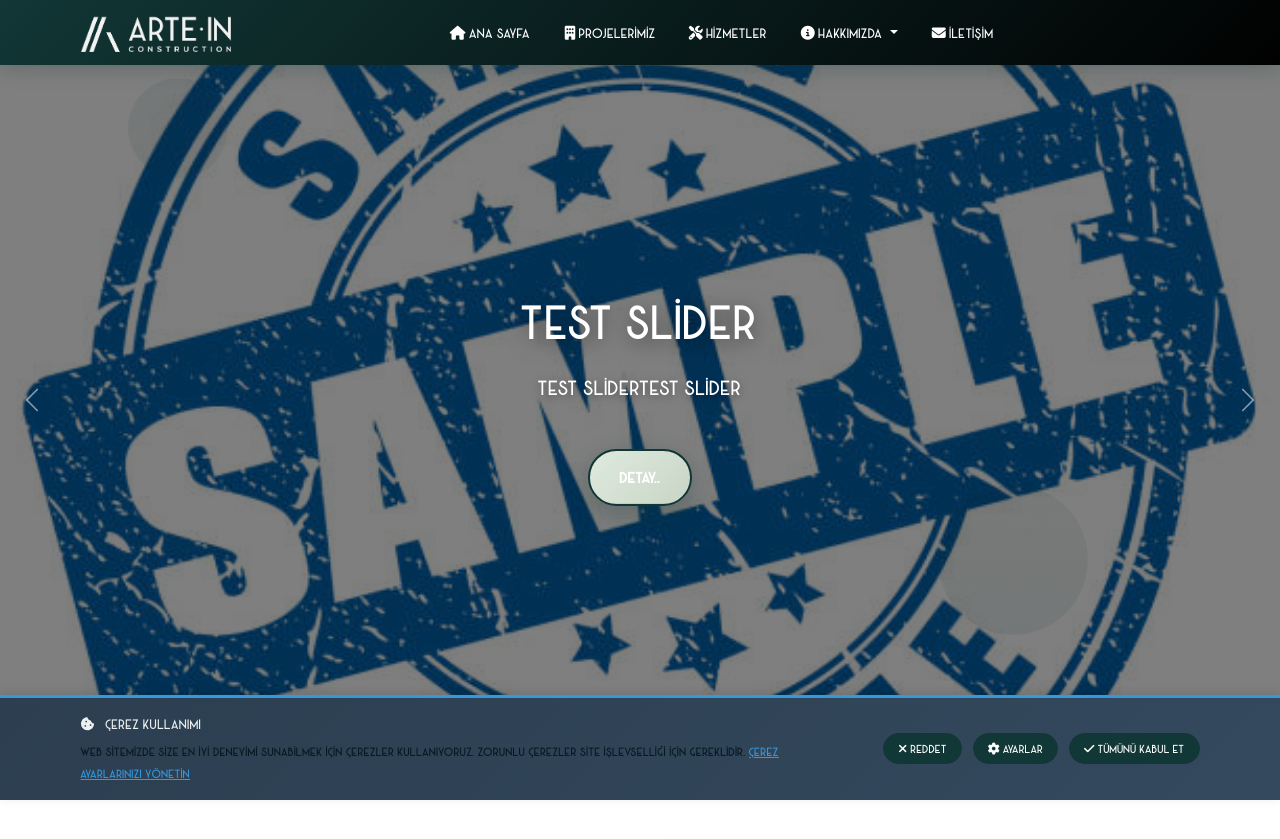
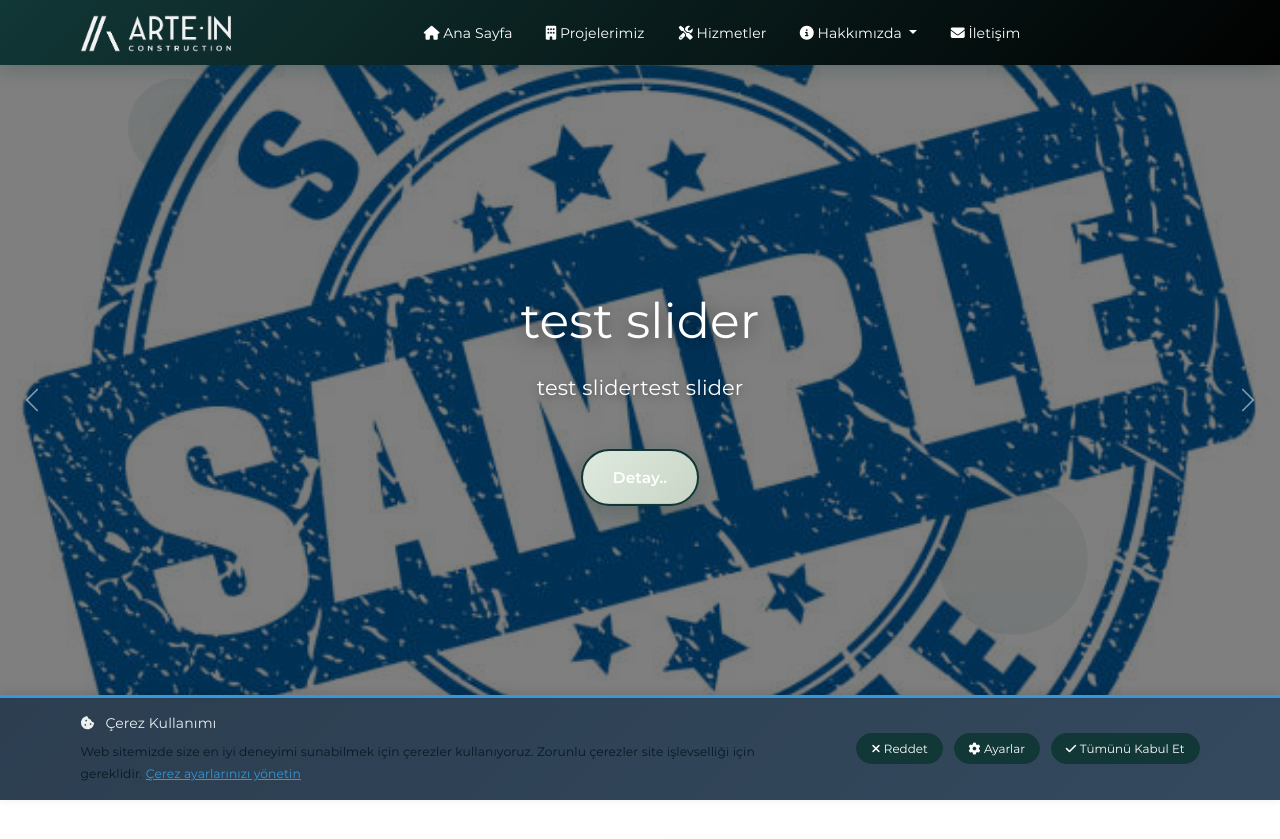
Before and after one commit to aliigan/tr.artein, a PHP site: page /app/frontend/index.php in a window 1280 px wide. Shown: the top 839 px of the page. Run offline with PHP 8.4, Linux system fonts and the light colour scheme; data comes from the database, SQL or seed files in the repository; some libraries are stand-ins or nearby versions.

Commit message:
Montserrat font family added for all pages

```diff
--- a/app/frontend/includes/header.php
+++ b/app/frontend/includes/header.php
@@ -58,7 +58,7 @@
     <link rel="preload" href="../../assets/webfonts/MilanoSans-Regular.ttf" as="font" type="font/ttf" crossorigin>
 
     <!-- Brand CSS (fontları tanımla) -->
-    <link rel="stylesheet" href="../../assets/css/artein-brand.css">
+    <link rel="stylesheet" href="../../assets/css/artein-brand.css?v=<?= time() ?>">
 
     <!-- Font Awesome 6.5.1 (brand CSS'ten sonra) -->
     <link rel="stylesheet" href="https://cdnjs.cloudflare.com/ajax/libs/font-awesome/6.5.1/css/all.min.css" integrity="sha512-DTOQO9RWCH3ppGqcWaEA1BIZOC6xxalwEsw9c2QQeAIftl+Vegovlnee1c9QX4TctnWMn13TZye+giMm8e2LwA==" crossorigin="anonymous" referrerpolicy="no-referrer">
@@ -270,10 +270,10 @@
     </style>
 
     <!-- Ana CSS Dosyaları (sıralı yükleme) -->
-    <link rel="stylesheet" href="../../assets/css/common.css">
-    <link rel="stylesheet" href="../../assets/css/main.css">
-    <link rel="stylesheet" href="../../assets/css/style.css">
-    <link rel="stylesheet" href="../../assets/css/responsive-header.css">
+    <link rel="stylesheet" href="../../assets/css/common.css?v=<?= time() ?>">
+    <link rel="stylesheet" href="../../assets/css/main.css?v=<?= time() ?>">
+    <link rel="stylesheet" href="../../assets/css/style.css?v=<?= time() ?>">
+    <link rel="stylesheet" href="../../assets/css/responsive-header.css?v=<?= time() ?>">
     <style>
         /* Brand Font Definitions - Optimize edilmiş */
         @font-face {
--- a/assets/css/artein-brand.css
+++ b/assets/css/artein-brand.css
@@ -68,8 +68,8 @@
     --artein-gray-900: #000000;
 
     /* Typography */
-    --font-primary: 'Milano Sans', -apple-system, BlinkMacSystemFont, 'Segoe UI', Roboto, sans-serif;
-    --font-display: 'Montserrat', 'Milano Sans', -apple-system, BlinkMacSystemFont, 'Segoe UI', Roboto, sans-serif;
+    --font-primary: 'Montserrat', -apple-system, BlinkMacSystemFont, 'Segoe UI', Roboto, sans-serif;
+    --font-display: 'Milano Sans', -apple-system, BlinkMacSystemFont, 'Segoe UI', Roboto, sans-serif;
 
     /* Font Weights */
     --fw-regular: 400;
@@ -100,7 +100,7 @@
 
 /* Base Typography - Force ArteIn Fonts (Font Awesome Hariç) */
 body {
-    font-family: var(--font-primary) !important;
+    font-family: 'Montserrat', -apple-system, BlinkMacSystemFont, 'Segoe UI', Roboto, sans-serif !important;
     color: var(--artein-gray-800);
     line-height: 1.6;
 }
@@ -109,7 +109,7 @@
 *:not([class*="fa-"]):not(.fa):not(.fas):not(.far):not(.fab):not(.fal):not(.fad):not(.fat),
 *:not([class*="fa-"]):not(.fa):not(.fas):not(.far):not(.fab):not(.fal):not(.fad):not(.fat)::before,
 *:not([class*="fa-"]):not(.fa):not(.fas):not(.far):not(.fab):not(.fal):not(.fad):not(.fat)::after {
-    font-family: var(--font-primary) !important;
+    font-family: 'Montserrat', -apple-system, BlinkMacSystemFont, 'Segoe UI', Roboto, sans-serif !important;
 }
 
 /* Font Awesome İkonları Korunması */
@@ -122,7 +122,7 @@
 
 /* Headings */
 h1, h2, h3, h4, h5, h6 {
-    font-family: var(--font-primary) !important;
+    font-family: 'Montserrat', -apple-system, BlinkMacSystemFont, 'Segoe UI', Roboto, sans-serif !important;
     font-weight: var(--fw-semibold) !important;
     color: var(--artein-black);
     line-height: 1.2;
@@ -150,7 +150,7 @@
 
 /* Display Text (for hero sections) */
 .display-text {
-    font-family: var(--font-display) !important;
+    font-family: 'Milano Sans', -apple-system, BlinkMacSystemFont, 'Segoe UI', Roboto, sans-serif !important;
     font-size: 3.5rem;
     font-weight: var(--fw-regular) !important;
     line-height: 1.1;
@@ -158,12 +158,58 @@
 
 /* Navbar brand specific */
 .navbar-brand {
-    font-family: var(--font-display) !important;
+    font-family: 'Milano Sans', -apple-system, BlinkMacSystemFont, 'Segoe UI', Roboto, sans-serif !important;
+}
+
+/* Navigation and Menu Items */
+.navbar-nav .nav-link,
+.navbar-nav .nav-item,
+.navbar-nav a,
+.navbar a,
+.nav a,
+.menu-item,
+.menu-link {
+    font-family: 'Milano Sans', -apple-system, BlinkMacSystemFont, 'Segoe UI', Roboto, sans-serif !important;
+}
+
+/* Buttons */
+.btn,
+button,
+input[type="submit"],
+input[type="button"],
+a.btn,
+.carousel-caption .btn {
+    font-family: 'Milano Sans', -apple-system, BlinkMacSystemFont, 'Segoe UI', Roboto, sans-serif !important;
 }
 
 /* Page titles */
 .page-title, .section-title {
-    font-family: var(--font-display) !important;
+    font-family: 'Milano Sans', -apple-system, BlinkMacSystemFont, 'Segoe UI', Roboto, sans-serif !important;
+}
+
+/* Body text and paragraphs */
+p,
+.lead,
+.text,
+.content,
+.description,
+.paragraph,
+.body-text,
+.content-text {
+    font-family: 'Montserrat', -apple-system, BlinkMacSystemFont, 'Segoe UI', Roboto, sans-serif !important;
+}
+
+/* Form elements */
+input[type="text"],
+input[type="email"],
+input[type="tel"],
+input[type="password"],
+textarea,
+select,
+.form-control,
+.form-group input,
+.form-group textarea {
+    font-family: 'Montserrat', -apple-system, BlinkMacSystemFont, 'Segoe UI', Roboto, sans-serif !important;
 }
 
 /* Brand Button Styles - Brand Guide Güncellemesi */
```
Also changed, not shown: assets/css/main.css (line endings or trailing spaces).
